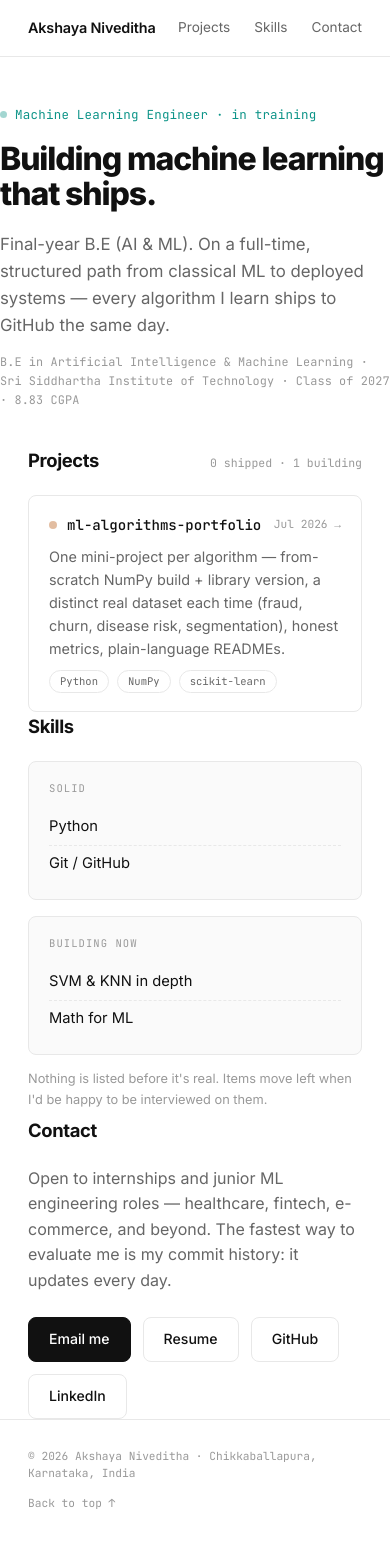
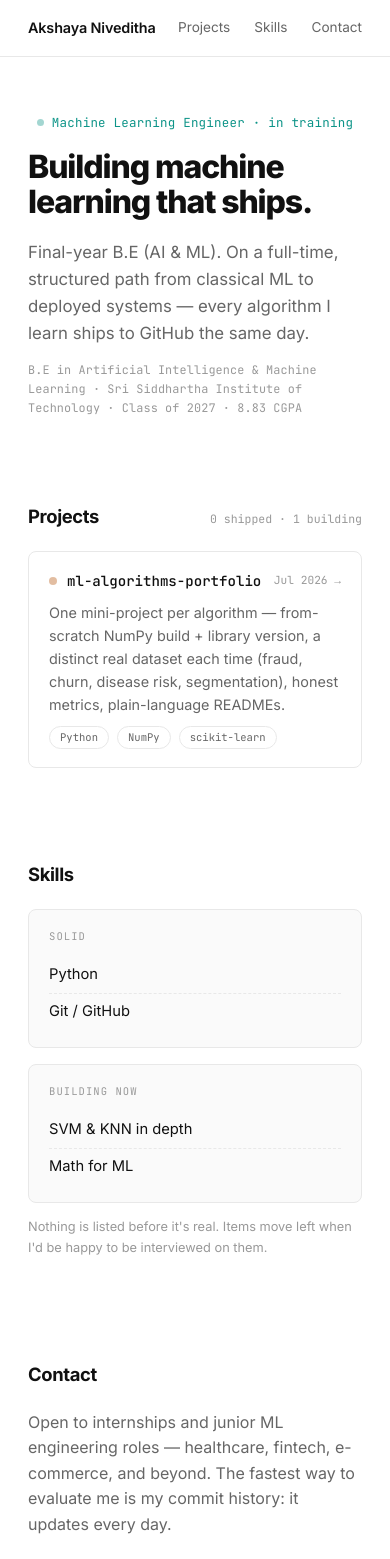
Before and after one commit to AkshayaNiveditha/portfolio, a React (Vite) app: page / in a window 390 px wide. Shown: the top 1559 px of the page. Built offline with nearby package versions, Linux system fonts and the light colour scheme.

Commit message:
Center hero, improve section spacing

```diff
--- a/src/index.css
+++ b/src/index.css
@@ -61,7 +61,8 @@ a:focus-visible, button:focus-visible {
 .container {
   max-width: var(--maxw);
   margin: 0 auto;
-  padding: 0 24px;
+  padding-left: 24px;
+  padding-right: 24px;
 }
 
 /* ---------- nav ---------- */
@@ -98,13 +99,13 @@ a:focus-visible, button:focus-visible {
 .nav-links a:hover { color: var(--ink); }
 
 /* ---------- hero ---------- */
-.hero { padding: 96px 0 64px; }
+.hero { padding-top: 96px; padding-bottom: 64px; }
 .hero .photo {
   width: 96px; height: 96px;
   border-radius: 50%;
   object-fit: cover;
   border: 1px solid var(--line);
-  margin-bottom: 24px;
+  margin: 0 auto 24px;
   display: block;
 }
 .hero h1 {
@@ -122,6 +123,7 @@ a:focus-visible, button:focus-visible {
   margin-bottom: 16px;
   display: flex;
   align-items: center;
+  justify-content: center;
   gap: 8px;
 }
 .dot {
@@ -135,6 +137,7 @@ a:focus-visible, button:focus-visible {
   color: var(--muted);
   font-size: 1.05rem;
   max-width: 56ch;
+  margin: 0 auto;
 }
 .hero .edu {
   margin-top: 14px;
@@ -180,7 +183,7 @@ a:focus-visible, button:focus-visible {
 }
 
 /* ---------- sections ---------- */
-section { padding: 40px 0 56px; }
+section { padding-top: 40px; padding-bottom: 56px; }
 .section-head {
   display: flex;
   align-items: baseline;
@@ -282,7 +285,7 @@ a.row:hover { background: var(--surface); }
 
 /* ---------- contact ---------- */
 .contact p { color: var(--muted); max-width: 56ch; margin-bottom: 24px; }
-.buttons { display: flex; gap: 12px; flex-wrap: wrap; }
+.buttons { display: flex; gap: 12px; flex-wrap: wrap; padding-bottom: 8px; }
 .btn {
   display: inline-flex;
   align-items: center;
@@ -303,11 +306,11 @@ a.row:hover { background: var(--surface); }
 
 /* ---------- mobile spacing ---------- */
 @media (max-width: 640px) {
-  .container { padding: 0 28px; }
-  .hero { padding: 48px 0 36px; }
-  section { padding: 28px 0 44px; }
+  .container { padding-left: 28px; padding-right: 28px; }
+  .hero { padding-top: 56px; padding-bottom: 44px; }
+  section { padding-top: 40px; padding-bottom: 52px; }
   .section-head { margin-bottom: 20px; }
-  .skill-note { margin-bottom: 6px; }
+  .skill-note { margin-bottom: 10px; }
   .hero h1 { font-size: 2rem; }
 }
 
```
